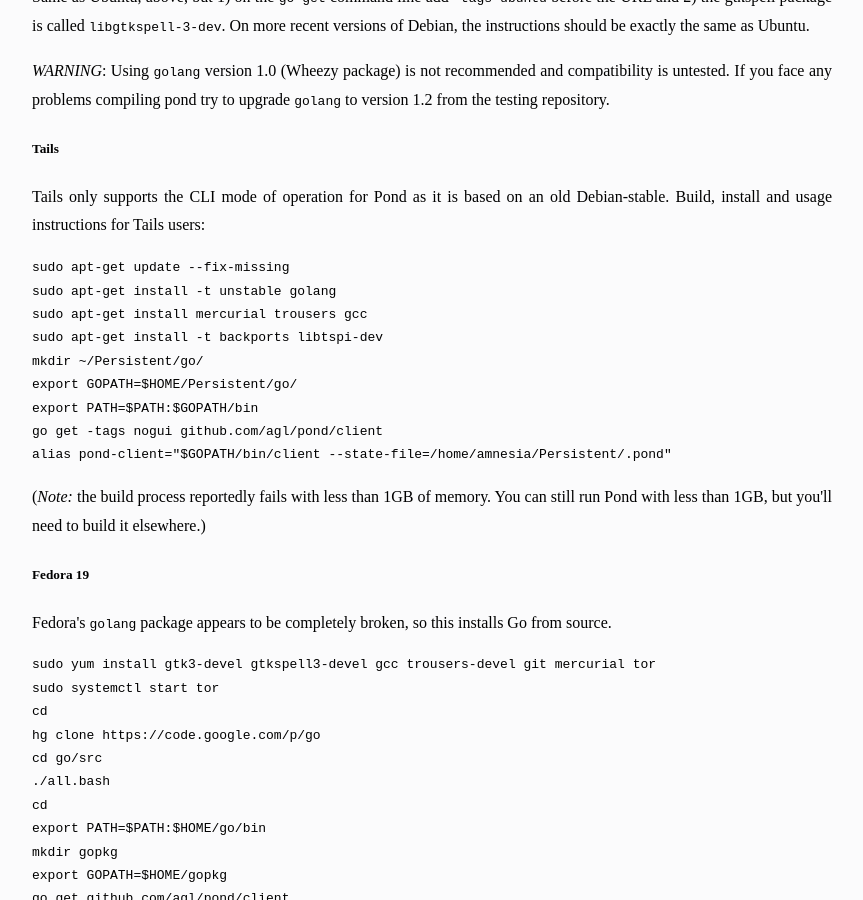
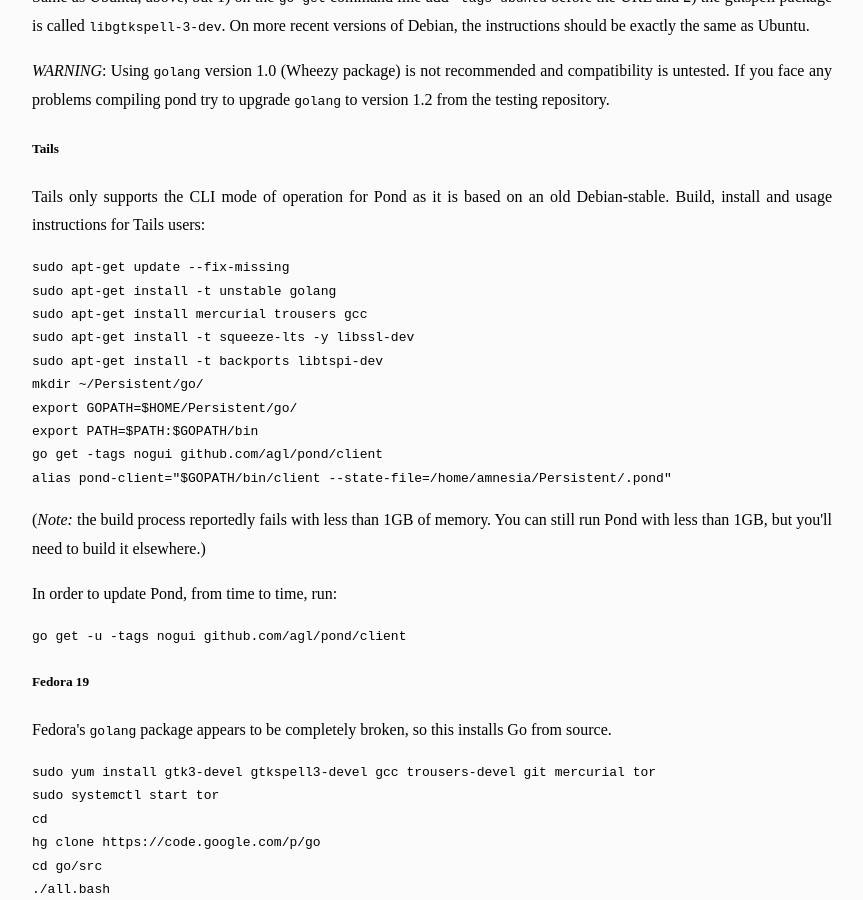
Before and after one commit to agl/pond, a Jekyll site: the page built from doc/index.html, in a window 1280 px wide and 900 px high, scrolled down 1607 px. Shown: the whole window, without its empty margins (208-1071 px from the left). Built offline with Jekyll 4.4.1, drawn with Linux system fonts in a browser that asks for light colours; some web fonts are replaced.

Commit message:
Update installation instructions for Tails 1.0.1.

```diff
--- a/doc/index.html
+++ b/doc/index.html
@@ -66,6 +66,7 @@ Build, install and usage instructions for Tails users:</p>
 <pre>sudo apt-get update --fix-missing
 sudo apt-get install -t unstable golang
 sudo apt-get install mercurial trousers gcc
+sudo apt-get install -t squeeze-lts -y libssl-dev
 sudo apt-get install -t backports libtspi-dev
 mkdir ~/Persistent/go/
 export GOPATH=$HOME/Persistent/go/
@@ -74,6 +75,10 @@ go get -tags nogui github.com/agl/pond/client
 alias pond-client="$GOPATH/bin/client --state-file=/home/amnesia/Persistent/.pond"</pre>
 
 <p>(<i>Note:</i> the build process reportedly fails with less than 1GB of memory. You can still run Pond with less than 1GB, but you'll need to build it elsewhere.)</p>
+
+<p>In order to update Pond, from time to time, run:</p>
+
+<pre>go get -u -tags nogui github.com/agl/pond/client</pre>
 
 <h5>Fedora 19</h5>
 
```
